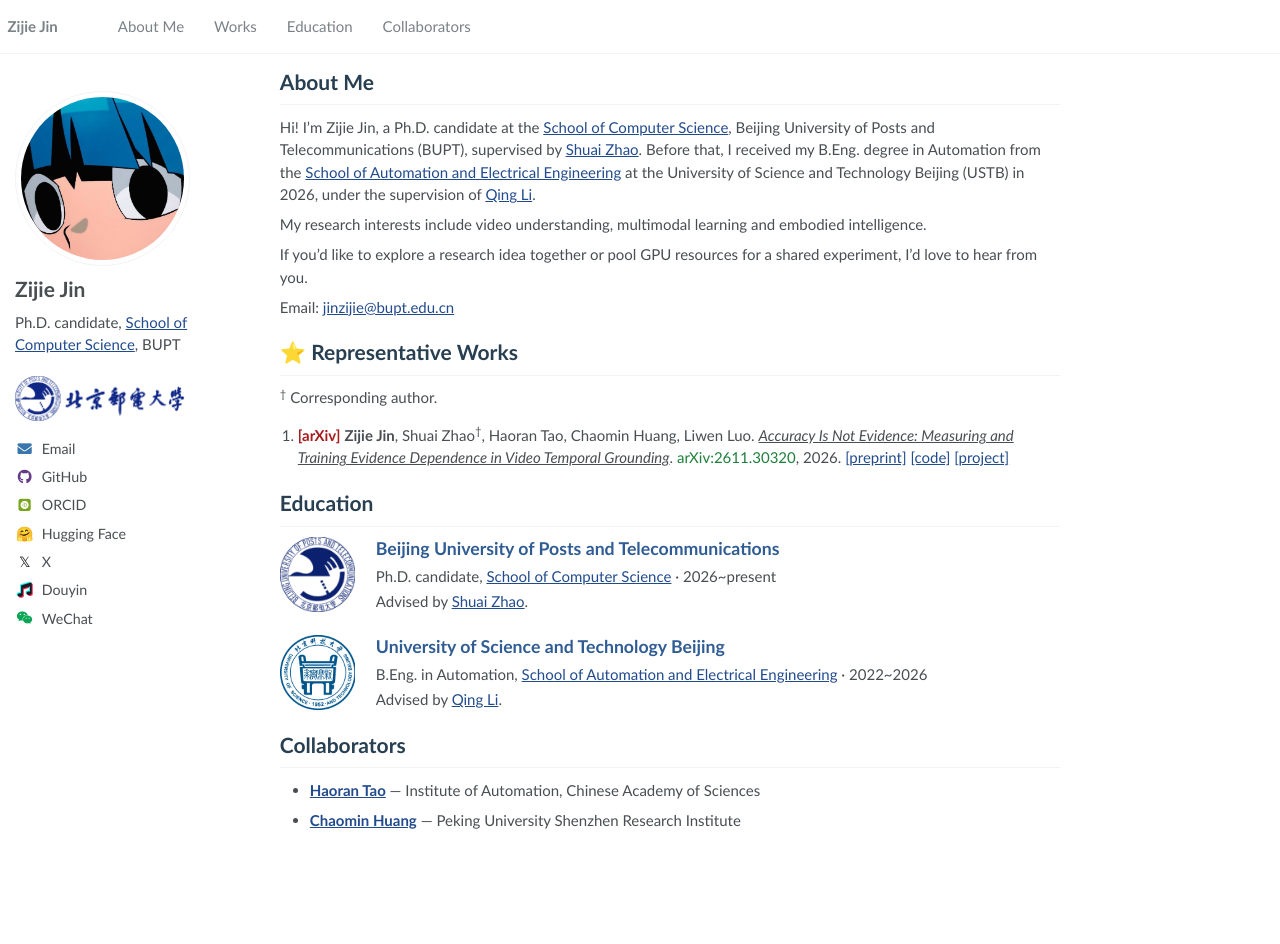
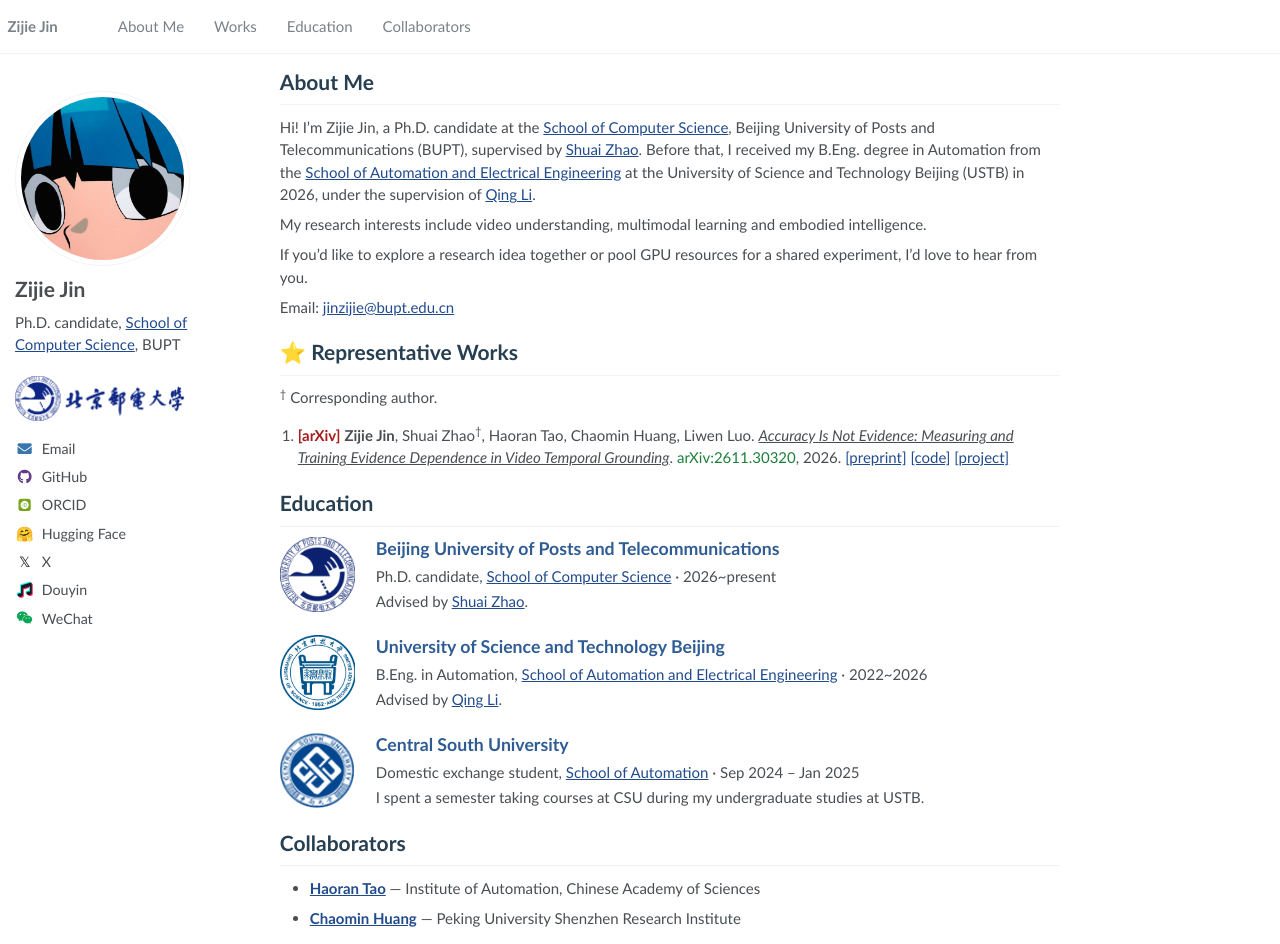
Before and after one commit to jinzijie-bupt/jinzijie-bupt.github.io, a Jekyll site: the page built from _pages/about.md, in a window 1280 px wide and 944 px high. Built offline with Jekyll 4.4.1, drawn with Linux system fonts in a browser that asks for light colours; some web fonts are replaced; our own code applies the rules of GitHub Pages for plain Markdown files.

Commit message:
Add coursework exchange at Central South University

```diff
--- a/_pages/about.md
+++ b/_pages/about.md
@@ -51,6 +51,14 @@ Email: [{{ site.author.email }}](mailto:{{ site.author.email }})
       <p>Advised by <a href="https://saee.ustb.edu.cn/szdw/xsjs2/kzkxygcx/346c13ee30504a0cb64c4bc213693ee2.htm">Qing Li</a>.</p>
     </div>
   </section>
+  <section class="education-entry">
+    <span class="school-seal csu-seal" aria-hidden="true"></span>
+    <div>
+      <h2>Central South University</h2>
+      <p>Domestic exchange student, <a href="https://soa.csu.edu.cn/">School of Automation</a> · Sep 2024 – Jan 2025</p>
+      <p>I spent a semester taking courses at CSU during my undergraduate studies at USTB.</p>
+    </div>
+  </section>
 </div>
 
 # Collaborators
--- a/assets/css/profile.css
+++ b/assets/css/profile.css
@@ -129,6 +129,10 @@
   --school-wordmark: url("../../images/ustb-wordmark.png");
   background-color: #00558b;
 }
+.csu-seal {
+  background: url("../../images/csu-wordmark.png") left center / auto 100% no-repeat;
+  mask: none;
+}
 .page__content .education-entry h2 {
   margin: 0 0 .3rem;
   color: #305c94;
```
Also changed, not shown: images/csu-wordmark.png (added).
